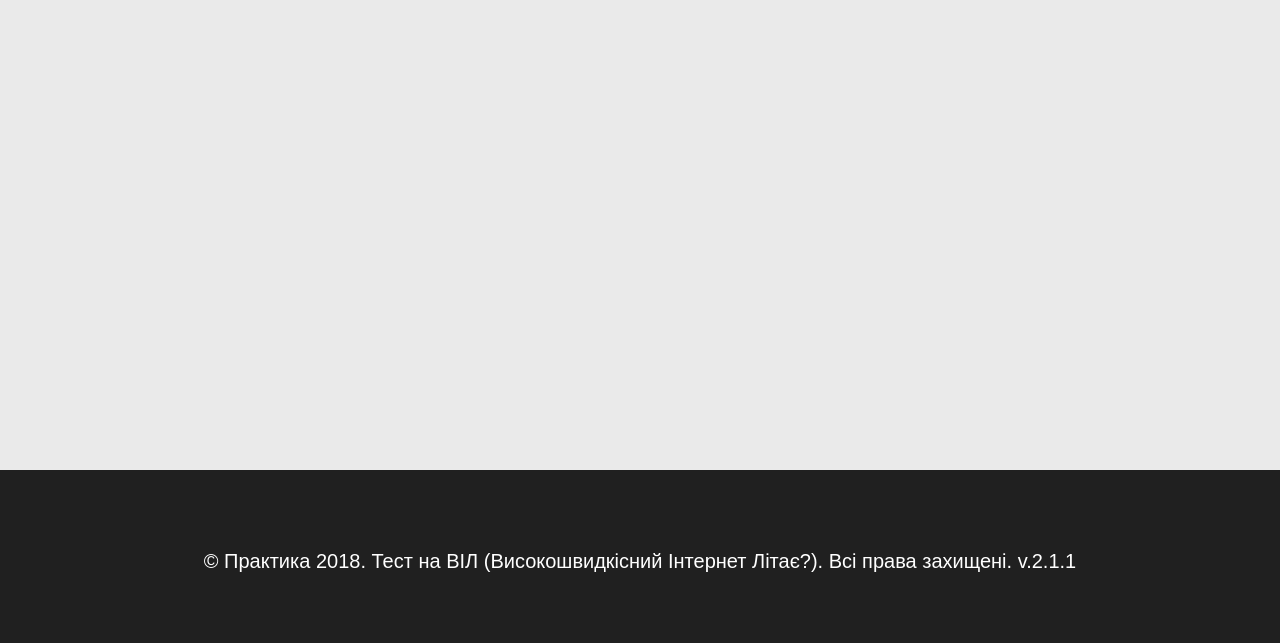
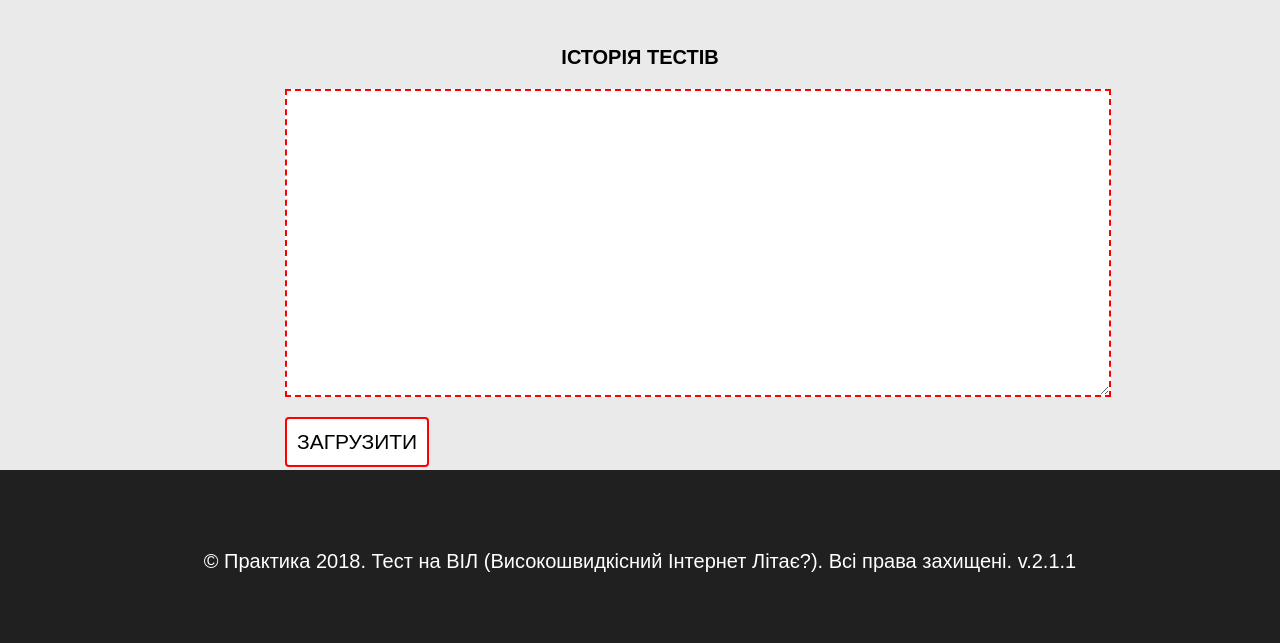
Before and after one commit to kostya911/practics, a Django app: page /tester/history/ in a window 1280 px wide. Shown: the part 281-924 px from the top of the page. Run offline with Django 3.2, Linux system fonts and the light colour scheme.

Commit message:
History html

```diff
--- a/static/general/css/style.css
+++ b/static/general/css/style.css
@@ -139,7 +139,7 @@ option {
 
 }
 
-form {
+.Forms {
   width: 500px;
   margin: 0 auto;
 }
@@ -187,3 +187,19 @@ figure {
     margin-top: 20px;
 
 }
+
+.formReg {
+  width: 710px;
+  margin: 0 auto;
+}
+
+textarea {
+  border: 2px dashed red;
+  overflow: auto;
+}
+
+.pHistory {
+  text-align: center;
+  font-size: 20px;
+  font-weight: bolder;
+}
--- a/templates/tester/history.html
+++ b/templates/tester/history.html
@@ -28,7 +28,11 @@
         </nav>
 
         <main>
-
+            <form   id="textArea" action="{% static '' %}" class="formReg" method="post">
+                <p class="pHistory"><b>ІСТОРІЯ ТЕСТІВ</b></p>
+                <p><textarea rows="20" cols="100" name="text"></textarea></p>
+                <p><input type="submit" value="ЗАГРУЗИТИ" class="Submit" id="submitFormHist"></p>
+            </form>
         </main>
 
         <footer>
--- a/templates/tester/signin.html
+++ b/templates/tester/signin.html
@@ -28,7 +28,7 @@
         </nav>
 
         <main>
-            <form action="#" id="formReg">
+            <form action="{% static '' %}" class="Forms" id="formReg">
         <p>
           <label for="logun">ВВЕДІТЬ ЛОГІН:</label>
           <input id="login" type="text" placeholder="Введіть логін:" title="Введіть логін. Приклад: vasya228" required autofocus>
--- a/templates/tester/signup.html
+++ b/templates/tester/signup.html
@@ -28,7 +28,7 @@
     </nav>
 
     <main>
-      <form action="#" id="formLogin">
+      <form action="{% static '' %}" class="Forms" id="formLogin">
         <p>
           <label for="login">ВВЕДІТЬ ЛОГІН:</label>
           <input id="login" type="text" placeholder="Введи логін" title="Введіть логін. Приклад: vasya228" required autofocus>
--- a/templates/tester/test.html
+++ b/templates/tester/test.html
@@ -28,7 +28,7 @@
         </nav>
 
         <main>
-            <form action="{% static '' %}" id="form">
+            <form action="{% static '' %}" class="Forms" id="form">
                 {% csrf_token %}
                 <label for="size">ВИБЕРІТЬ РОЗМІР:</label>
                 {% comment %}
```
Also changed, not shown: db.sqlite3.
